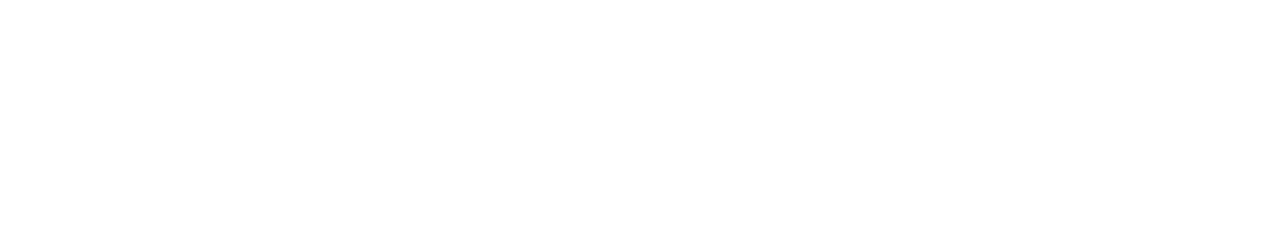
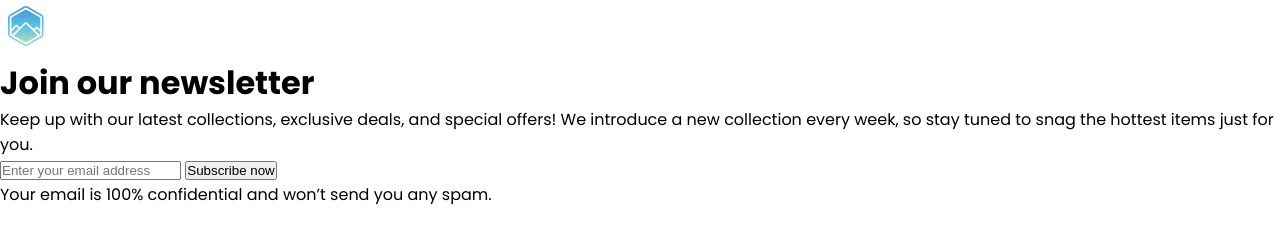
Before and after one commit to MellonFive/devchallange-Join-Our-Newsletter, a plain HTML site: page index.html in a window 1280 px wide. Drawn offline with Linux system fonts and the light colour scheme.

Commit message:
HTML Done

```diff
--- a/index.html
+++ b/index.html
@@ -20,23 +20,28 @@
       rel="stylesheet"
     />
 
-    <link rel="stylesheet" href="src/css/reset.css">
-    <link rel="stylesheet" href="src/css/variables.css">
-    <link rel="stylesheet" href="src/css/style.css">
-
+    <link rel="stylesheet" href="src/css/reset.css" />
+    <link rel="stylesheet" href="src/css/variables.css" />
+    <link rel="stylesheet" href="src/css/style.css" />
   </head>
   <body>
-    <!--
-    Join our newsletter
+    <main>
+      <header>
+        <img src="src/img/logo.svg" alt="Logo da empresa" />
+        <h1>Join our newsletter</h1>
 
-    Keep up with our latest collections, exclusive deals, and special offers! We introduce a new collection every week, so stay tuned to snag the hottest items just for you.
+        <p>
+          Keep up with our latest collections, exclusive deals, and special
+          offers! We introduce a new collection every week, so stay tuned to
+          snag the hottest items just for you.
+        </p>
+      </header>
 
-    Enter your email address
-
-    Subscribe now
-
-    Your email is 100% confidential and won’t send you any spam.
-
-    -->
+      <form>
+        <input type="email" placeholder="Enter your email address" />
+        <button>Subscribe now</button>
+        <p>Your email is 100% confidential and won’t send you any spam.</p>
+      </form>
+    </main>
   </body>
 </html>
```
